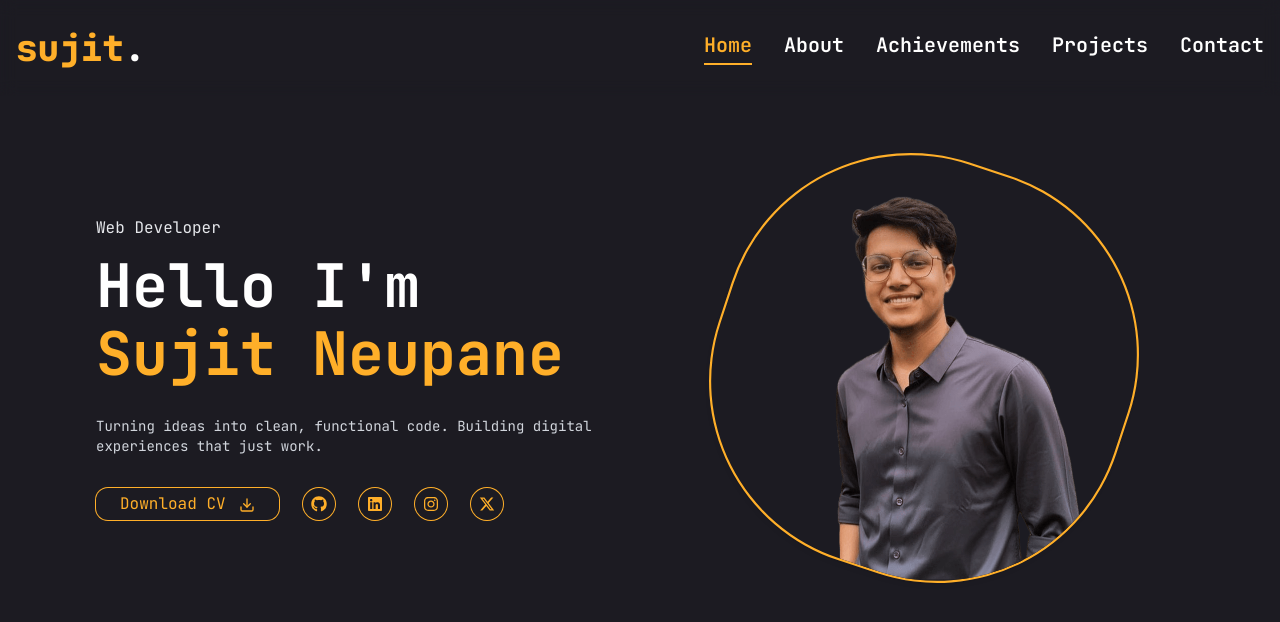
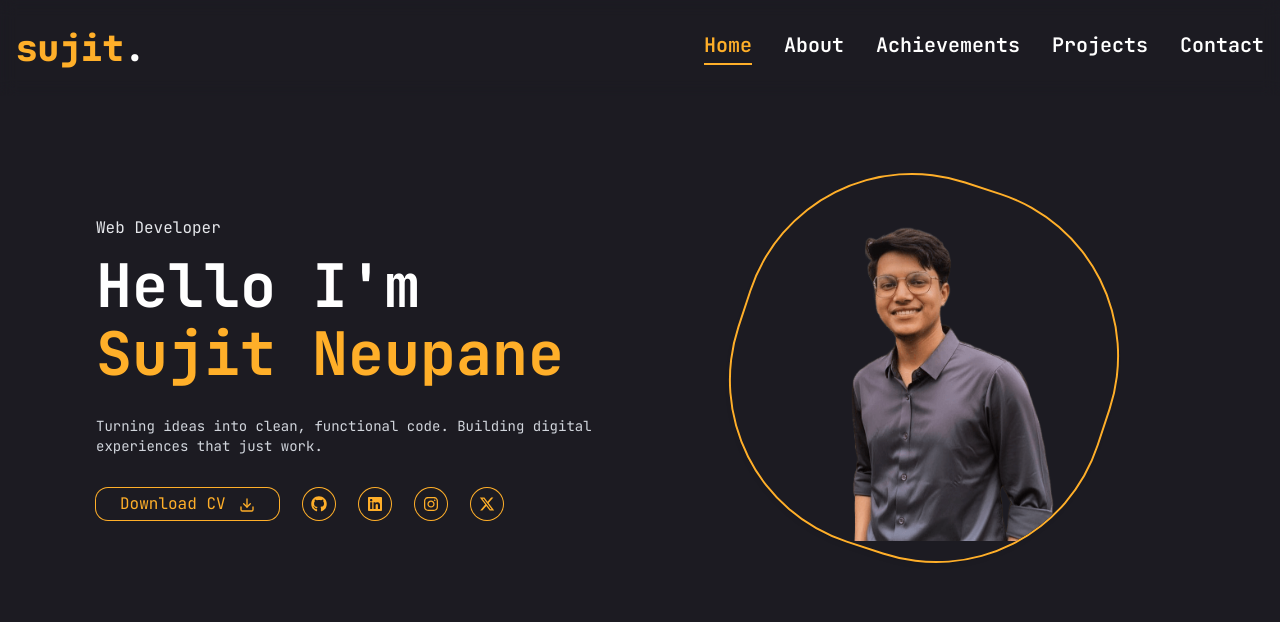
Before and after one commit to suhzeet/portfolio, a Next.js app: page / in a window 1280 px wide. Shown: the top 622 px of the page. Built offline with nearby package versions, Linux system fonts and the light colour scheme.

Commit message:
updated shapeshifting bg

```diff
--- a/src/app/components/Hero.tsx
+++ b/src/app/components/Hero.tsx
@@ -106,7 +106,7 @@ const Hero = () => {
         >
           <motion.div
             animate={{
-              scale: [1.1, 1, 1, 1.1],
+              scale: [1, 0.9, 0.9, 1],
               rotate: [0, 90, 90, 0],
               borderRadius: ["50%", "50%", "25%", "50%"],
             }}
@@ -120,7 +120,7 @@ const Hero = () => {
             className=" w-3/3 h-3/3  shadow-md ring-2 ring-primary overflow-hidden absolute inset-0"
           >
             <motion.div
-              animate={{ rotate: [0, -90, -90, 0], scale: [1, 1.1, 1.1, 1] }}
+              animate={{ rotate: [0, -90, -90, 0], scale: [0.9, 1, 1, 0.9] }}
               transition={{
                 delay: 1,
                 duration: 5,
```
